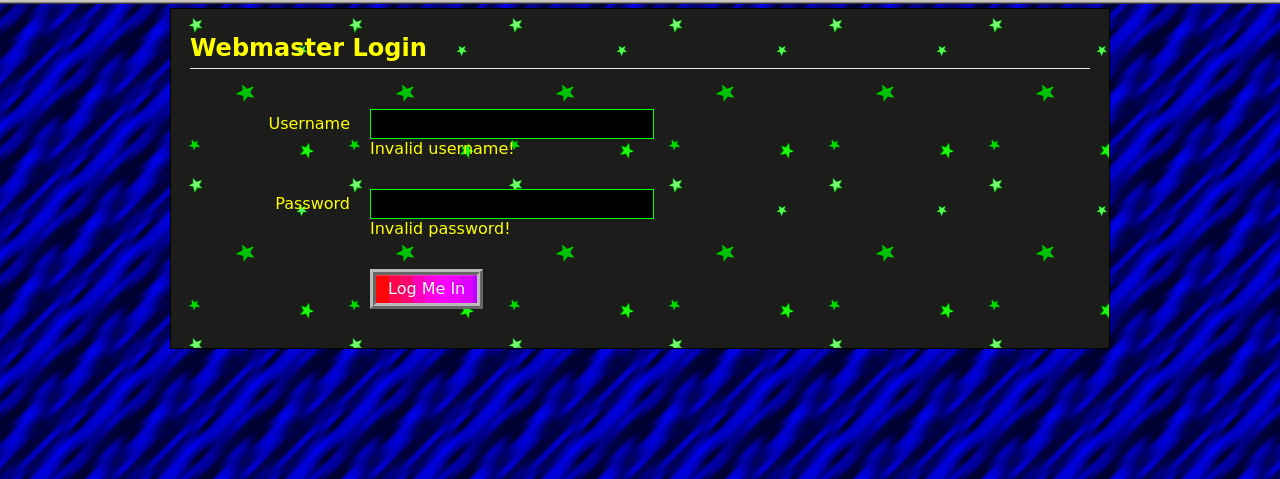
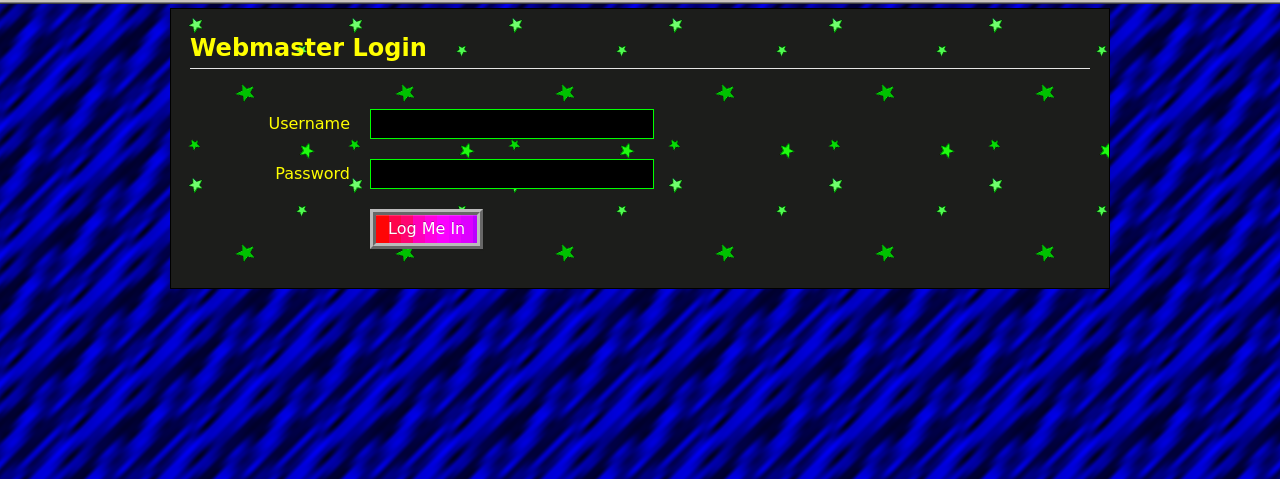
Before and after one commit to richmondmoss/TheBoeingFanclub, a PHP site: page /login.php in a window 1280 px wide. Shown: the part 42-521 px from the top of the page. Run offline with PHP 8.4, Linux system fonts and the light colour scheme; data that the repository does not hold is empty.

Commit message:
Small fix

```diff
--- a/login.php
+++ b/login.php
@@ -13,15 +13,7 @@
     $username_error = '';
     $password_error = '';
 
-    if ($username === 'Webmaster' && $password === 'runninginthe90s') {
-        $_SESSION['auth'] = true;
-        header('Location: admin.php');
-    }
-
-    if ($username !== 'Webmaster')
-        $username_error = 'Invalid username!';
-    if ($password !== 'runninginthe90s')
-        $password_error = 'Invalid password!';
+    // Removed
 
 ?>
 <!DOCTYPE html>
```
